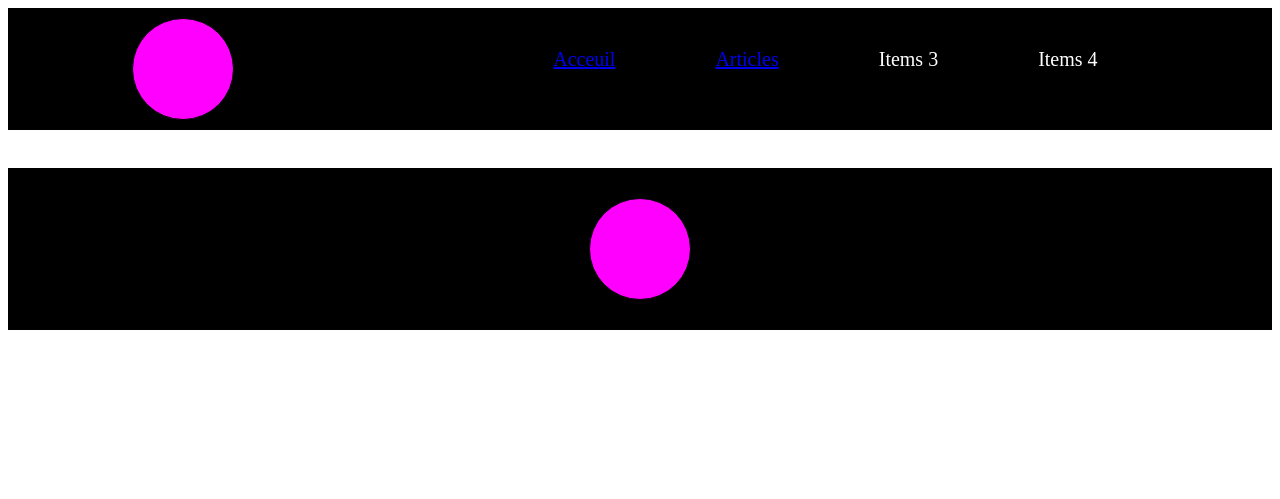
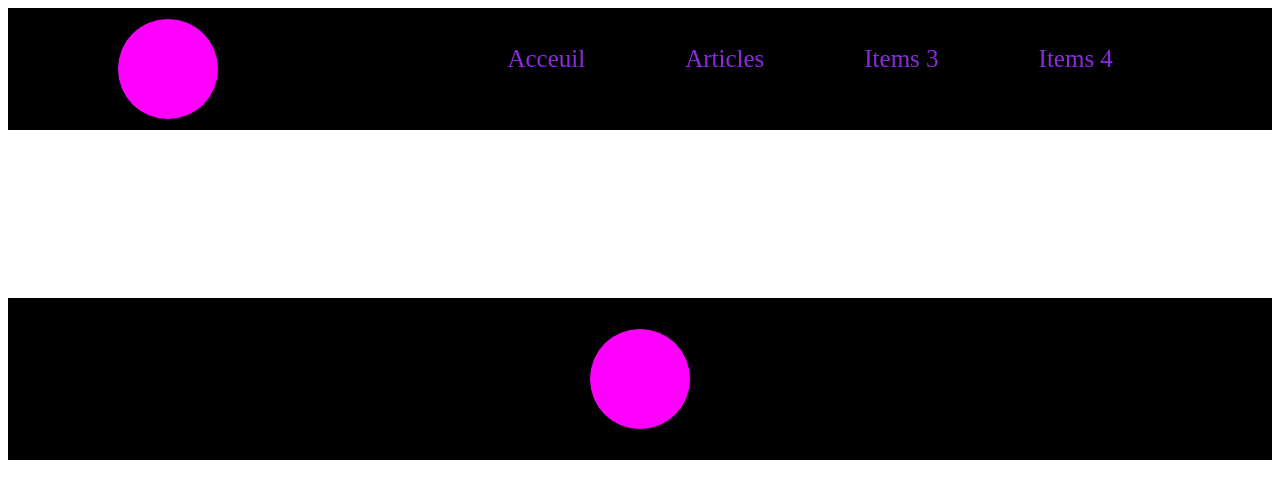
Before and after one commit to Ccoda26/projetSite, a Symfony app: template templates/Articles.html.twig in a window 1280 px wide. Shown: the top 499 px of the page. Run offline with Twig, Linux system fonts and the light colour scheme; the template is opened without the code that fills it, so the values that code supplies are empty; some libraries are stand-ins or nearby versions.

Commit message:
mise en page

```diff
--- a/public/asset/css/style.css
+++ b/public/asset/css/style.css
@@ -17,13 +17,36 @@ header li {
     margin: 0 50px;
     color: white;
 }
-
+header a{
+    color: blueviolet;
+    text-decoration: none;
+    font-size: 25px;
+}
+header a:hover{
+    color: white;
+}
 .rond{
     width: 100px;
     height: 100px;
     border: black 1px solid;
     border-radius: 50%;
     background-color: fuchsia;
+}
+
+.accueil{
+    display: flex;
+    justify-content: space-around;
+    padding: 100px 0;
+}
+
+.accueil h2{
+    width: 30%;
+    text-align: center;
+}
+
+.accueil a{
+    color: black;
+    text-decoration: none;
 }
 
 .picture{
@@ -57,3 +80,21 @@ width: 80%;
     justify-content: space-around;
     flex-wrap: wrap;
 }
+
+
+/*theartcles*/
+
+.image{
+
+    margin-bottom: 50px;
+}
+
+.larticle{
+    width: 80%;
+    margin: auto;
+    text-align: center;
+    padding: 50px 0;
+}
+.larticle > h1{
+    font-size: 50px;
+}
--- a/templates/Articles.html.twig
+++ b/templates/Articles.html.twig
@@ -3,8 +3,8 @@
 
 
 
-           <article>
-               <div class="picture">
+           <article class="larticle">
+               <div class="image">
                    <img src="{{ articles.image }}" class="resp">
                </div>
                <h1>{{ articles.title }}</h1>
--- a/templates/base.html.twig
+++ b/templates/base.html.twig
@@ -14,19 +14,18 @@
             <ul>
                 <li> <a href="{{ path('HomePage') }}">Acceuil</a></li>
                 <li><a href="{{ path('All_Articles') }}">Articles</a></li>
-                <li>Items 3</li>
-                <li>Items 4</li>
+                <li><a href="">Items 3</a></li>
+                <li><a href="">Items 4</a></li>
             </ul>
         </header>
         <main>
             {% block content %}
+                <article class="accueil">
                 {% for article in articles %}
 
-                       <h2>{{ article.title }}</h2>
-
-
+                       <h2><a href="{{ path('The_Article', { 'id': article.id}) }}">{{ article.title }}</a></h2>
                 {% endfor %}
-
+                </article>
                 <div class="picture">
                 <img src="{{ asset('asset/img/picture.jpg') }}" class="resp">
                 </div>
```
Also changed, not shown: src/Controller/pageController.php (+9 -6 lines), templates/AllArticles.html.twig (+7 -4 lines).
